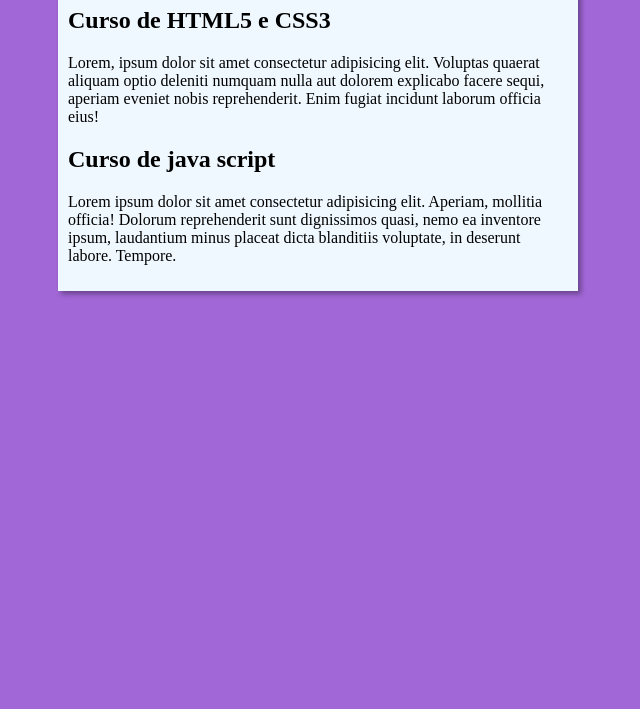
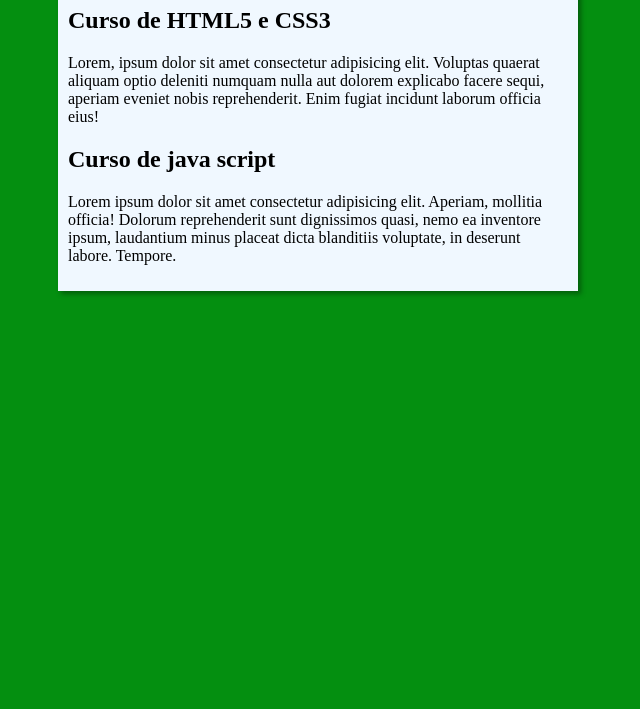
Before and after one commit to ramonrodriguesfa/projeto-site, a plain HTML site: page index.html in a window 1280 px wide. Shown: the part 91-800 px from the top of the page, without its empty margins (322-962 px from the left). Drawn offline with Linux system fonts and the light colour scheme.

Commit message:
Update style.css

```diff
--- a/estilos/style.css
+++ b/estilos/style.css
@@ -4,7 +4,7 @@
 }
 
 body {
-    background-color: rgb(161, 103, 214);
+    background-color: rgb(4, 143, 16);
 }
 
 main {
```
